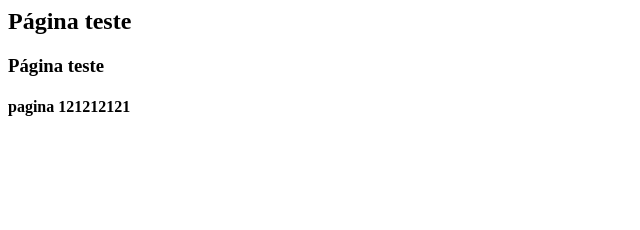
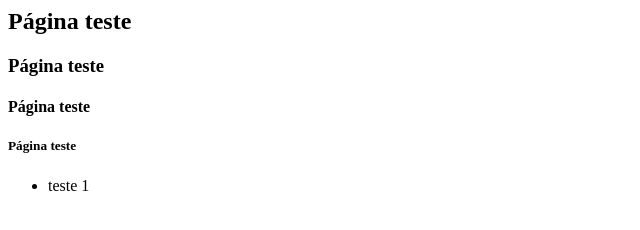
Before and after one commit to angelosil/alura-git, a plain HTML site: page index.html in a window 1280 px wide. Shown: the whole page, without its empty margins (0-640 px from the left). Drawn offline with Linux system fonts and the light colour scheme.

Commit message:
ajustando cabecalhos

```diff
--- a/index.html
+++ b/index.html
@@ -5,6 +5,10 @@
 <body>
     <h2>Página teste</h2>
     <h3>Página teste</h3>
-    <h4>pagina 121212121</h4>
+    <h4>Página teste</h4>
+    <h5>Página teste</h5>
+    <ul>
+        <li>teste 1</li>
+    </ul>
 </body>
 </html>
```
